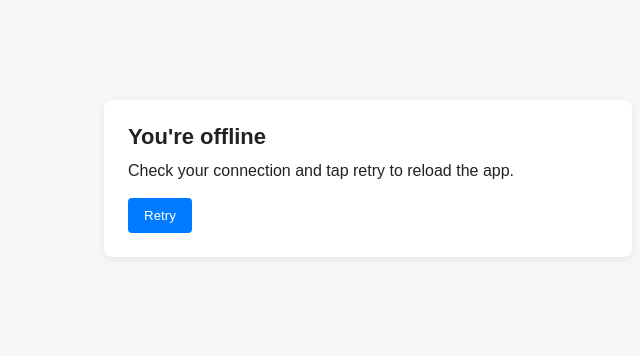
After one commit to Ayushmaan-Dubey/Flask-Web-App, a Flask app: page /offline in a window 1280 px wide. The commit adds this page. Shown: the top 356 px of the page, without its empty margins (272-912 px from the left). Run offline with Flask 3, Linux system fonts and the light colour scheme.

Commit message:
Add PWA manifest and offline support
Co-authored-by: ayushmaanusa99 <ayushmaanusa99@gmail.com>

```diff
--- /dev/null
+++ b/website/templates/offline.html
@@ -0,0 +1,48 @@
+<!DOCTYPE html>
+<html lang="en">
+  <head>
+    <meta charset="utf-8">
+    <meta name="viewport" content="width=device-width, initial-scale=1">
+    <title>Offline</title>
+    <style>
+      body {
+        font-family: Arial, sans-serif;
+        margin: 0;
+        padding: 40px 20px;
+        background: #f7f7f7;
+        color: #222;
+      }
+      .card {
+        max-width: 480px;
+        margin: 60px auto;
+        background: #ffffff;
+        border-radius: 8px;
+        padding: 24px;
+        box-shadow: 0 2px 8px rgba(0, 0, 0, 0.08);
+      }
+      h1 {
+        font-size: 22px;
+        margin: 0 0 10px;
+      }
+      p {
+        margin: 0 0 16px;
+        line-height: 1.4;
+      }
+      button {
+        background: #007bff;
+        color: #ffffff;
+        border: none;
+        padding: 10px 16px;
+        border-radius: 4px;
+        cursor: pointer;
+      }
+    </style>
+  </head>
+  <body>
+    <div class="card">
+      <h1>You're offline</h1>
+      <p>Check your connection and tap retry to reload the app.</p>
+      <button type="button" onclick="window.location.reload()">Retry</button>
+    </div>
+  </body>
+</html>
--- a/website/views.py
+++ b/website/views.py
@@ -1,4 +1,4 @@
-from flask import Blueprint, render_template
+from flask import Blueprint, render_template, send_from_directory, current_app
 from flask_login import login_required, current_user
 
 views = Blueprint('views', __name__)
@@ -8,3 +8,20 @@ views = Blueprint('views', __name__)
 @login_required
 def home():
     return render_template("Home.HTML", user = current_user)
+
+
+@views.route('/manifest.json')
+def manifest():
+    return send_from_directory(current_app.static_folder, 'manifest.json')
+
+
+@views.route('/sw.js')
+def service_worker():
+    response = send_from_directory(current_app.static_folder, 'sw.js')
+    response.headers['Cache-Control'] = 'no-cache'
+    return response
+
+
+@views.route('/offline')
+def offline():
+    return render_template('offline.html')
```
Also changed, not shown: website/static/sw.js (added, +50 -0 lines), website/templates/base.HTML (+20 -0 lines), website/static/manifest.json (added).
